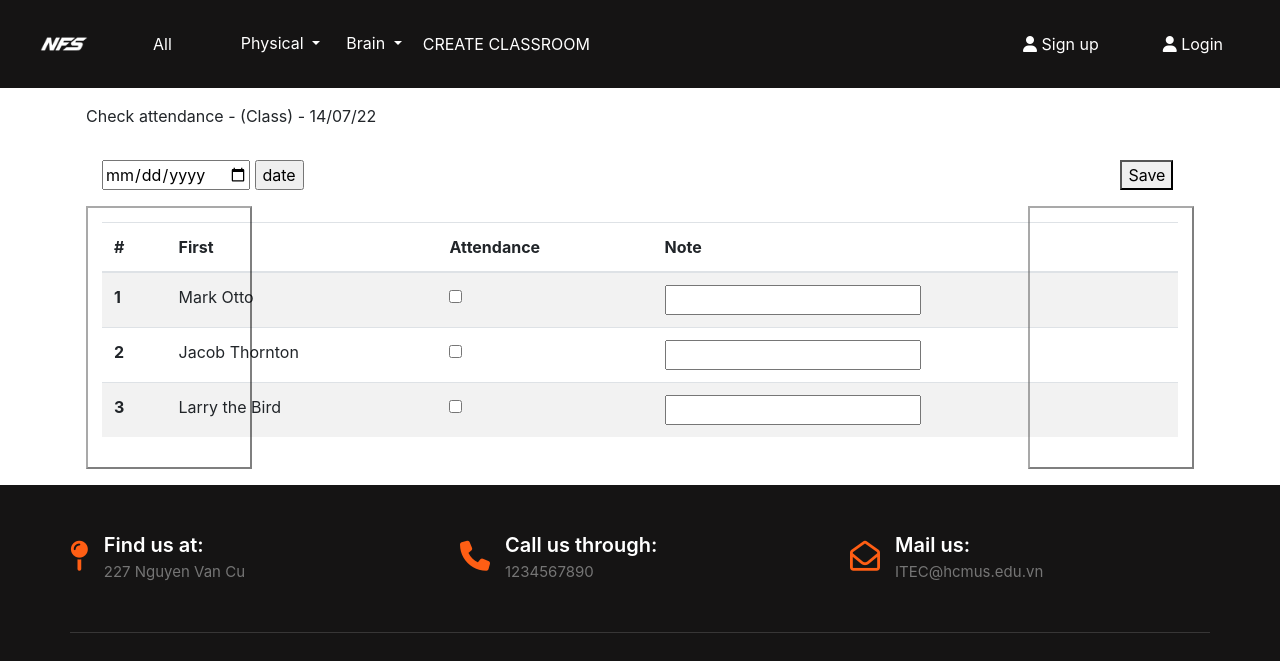
After one commit to ndtan1601/SkillLearning-new, a PHP site: page /testing.php in a window 1280 px wide. The commit adds this page. Shown: the top 661 px of the page. Run offline with PHP 8.4, Linux system fonts and the light colour scheme; a stand-in replaces the project's code that opens the database connection; some libraries are stand-ins or nearby versions; grey boxes are pictures that could not be loaded.

Commit message:
making check attendance FE

```diff
--- a/js/main.js
+++ b/js/main.js
@@ -14,3 +14,43 @@
 //         next.children(':first-child').clone().appendTo($(this));
 //       }
 // });
+
+$(document).ready(function() {
+            let now = new Date();
+
+            let day = ("0" + now.getDate()).slice(-2);
+            let month = ("0" + (now.getMonth() + 1)).slice(-2);
+
+            let today = (day) + "-" + (month) + "-" + now.getFullYear();
+
+
+            $('#datePicker').val(today);
+
+            $('#datebtn').click(function() {
+
+                testClicked();
+
+            });
+        });
+
+        function testClicked() {
+            $('.getDate').html($('#datePicker').val());
+            $result = $('#datePicker').val();
+            var dict = [{
+                Key: 'attendance1',
+                Value: '2022-06-13'
+            }, {
+                Key: 'attendance2',
+                Value: '2022-06-21'
+            }, {
+                Key: 'attendance3',
+                Value: '2022-06-23'
+            }];
+
+            for (var i = 0; i < dict.length; i++)
+                if (dict[i].Value == $result) {
+                    $('.carousel-inner > .active').removeClass('active');
+                    $('.carousel-inner > #' + dict[i].Value).addClass('active');
+                    break;
+                }
+        }
--- /dev/null
+++ b/testing.php
@@ -0,0 +1,156 @@
+<?php
+include 'includes/header.php';
+?>
+
+<div class="container p-3">
+    <p>Check attendance - (Class) - <?php echo date("d/m/y") ?> </p>
+    <div class="row p-3">
+        <div class="col-11">
+            <form action="testing_fixed" method="post">
+                <input type="date" name="bday" id="datePicker">
+                <input type="button" value="date" id="datebtn">
+                <!-- <p class="getDate"></p> -->
+            </form>
+        </div>
+        <div class="col-1 text-center">
+            <button type="submit" value="submit">Save</button>
+        </div>
+    </div>
+    <div id="carouselExampleControls" class="carousel slide p-3" data-ride="carousel">
+        <div class="carousel-inner">
+            <div id="2022-06-13" class="carousel-item active">
+                <table class="table table-striped">
+                    <thead>
+                        <tr>
+                            <th scope="col">#</th>
+                            <th scope="col">First</th>
+                            <th scope="col">Attendance</th>
+                            <th scope="col">Note</th>
+                        </tr>
+                    </thead>
+                    <tbody>
+                        <tr>
+                            <th scope="row">1</th>
+                            <td>Mark Otto</td>
+                            <td> <input type="checkbox"> </td>
+                            <td> <input type="text"> </td>
+                        </tr>
+                        <tr>
+                            <th scope="row">2</th>
+                            <td>Jacob Thornton</td>
+                            <td> <input class="checkbox" type="checkbox"> </td>
+                            <td> <input type="text"> </td>
+                        </tr>
+                        <tr>
+                            <th scope="row">3</th>
+                            <td>Larry the Bird</td>
+                            <td> <input class="checkbox" type="checkbox"> </td>
+                            <td> <input type="text"> </td>
+                        </tr>
+                    </tbody>
+                </table>
+            </div>
+            <div id="2022-06-21" class="carousel-item">
+                <table class="table table-striped">
+                    <thead>
+                        <tr>
+                            <th scope="col">#</th>
+                            <th scope="col">First</th>
+                            <th scope="col">Attendance</th>
+                            <th scope="col">Note</th>
+                        </tr>
+                    </thead>
+                    <tbody>
+                        <tr>
+                            <th scope="row">1</th>
+                            <td>Mark Otto</td>
+                            <td> <input type="checkbox"> </td>
+                            <td> <input type="text"> </td>
+                        </tr>
+                        <tr>
+                            <th scope="row">2</th>
+                            <td>Jacob Thornton</td>
+                            <td> <input class="checkbox" type="checkbox"> </td>
+                            <td> <input type="text"> </td>
+                        </tr>
+                        <tr>
+                            <th scope="row">3</th>
+                            <td>Larry the Bird</td>
+                            <td> <input class="checkbox" type="checkbox"> </td>
+                            <td> <input type="text"> </td>
+                        </tr>
+                        <tr>
+                            <th scope="row">4</th>
+                            <td>Larry the Bird</td>
+                            <td> <input class="checkbox" type="checkbox"> </td>
+                            <td> <input type="text"> </td>
+                        </tr>
+
+                    </tbody>
+                </table>
+            </div>
+            <div id="2022-06-23" class="carousel-item">
+                <table class="table table-striped">
+                    <thead>
+                        <tr>
+                            <th scope="col">#</th>
+                            <th scope="col">First</th>
+                            <th scope="col">Attendance</th>
+                            <th scope="col">Note</th>
+                        </tr>
+                    </thead>
+                    <tbody>
+                        <tr>
+                            <th scope="row">1</th>
+                            <td>Mark Otto</td>
+                            <td> <input type="checkbox"> </td>
+                            <td> <input type="text"> </td>
+                        </tr>
+                        <tr>
+                            <th scope="row">2</th>
+                            <td>Jacob Thornton</td>
+                            <td> <input class="checkbox" type="checkbox"> </td>
+                            <td> <input type="text"> </td>
+                        </tr>
+                        <tr>
+                            <th scope="row">3</th>
+                            <td>Larry the Bird</td>
+                            <td> <input class="checkbox" type="checkbox"> </td>
+                            <td> <input type="text"> </td>
+                        </tr>
+                        <tr>
+                            <th scope="row">4</th>
+                            <td>Larry the Bird</td>
+                            <td> <input class="checkbox" type="checkbox"> </td>
+                            <td> <input type="text"> </td>
+                        <tr>
+                            <th scope="row">5</th>
+                            <td>Larry the Bird</td>
+                            <td> <input class="checkbox" type="checkbox"> </td>
+                            <td> <input type="text"> </td>
+                        </tr>
+
+                        </tr>
+                    </tbody>
+                </table>
+
+            </div>
+        </div>
+        <button class="carousel-control-prev bg-transparent" type="button" data-target="#carouselExampleControls" data-slide="prev">
+            <span class="carousel-control-prev-icon" aria-hidden="true"></span>
+            <span class="sr-only">Previous</span>
+        </button>
+        <button class="carousel-control-next bg-transparent" type="button" data-target="#carouselExampleControls" data-slide="next">
+            <span class="carousel-control-next-icon" aria-hidden="true"></span>
+            <span class="sr-only">Next</span>
+        </button>
+    </div>
+</div>
+<script src="https://code.jquery.com/jquery-3.2.1.slim.min.js" integrity="sha384-KJ3o2DKtIkvYIK3UENzmM7KCkRr/rE9/Qpg6aAZGJwFDMVNA/GpGFF93hXpG5KkN" crossorigin="anonymous"></script>
+<script src="https://cdnjs.cloudflare.com/ajax/libs/popper.js/1.12.3/umd/popper.min.js" integrity="sha384-vFJXuSJphROIrBnz7yo7oB41mKfc8JzQZiCq4NCceLEaO4IHwicKwpJf9c9IpFgh" crossorigin="anonymous"></script>
+<script src="https://maxcdn.bootstrapcdn.com/bootstrap/4.0.0-beta.2/js/bootstrap.min.js" integrity="sha384-alpBpkh1PFOepccYVYDB4do5UnbKysX5WZXm3XxPqe5iKTfUKjNkCk9SaVuEZflJ" crossorigin="anonymous"></script>
+<script src="js/main.js"></script>
+
+<?php
+include 'includes/footer.php';
+?>
```
Also changed, not shown: testing/testing.php (deleted, +0 -83 lines), css/style.css (line endings or trailing spaces).
